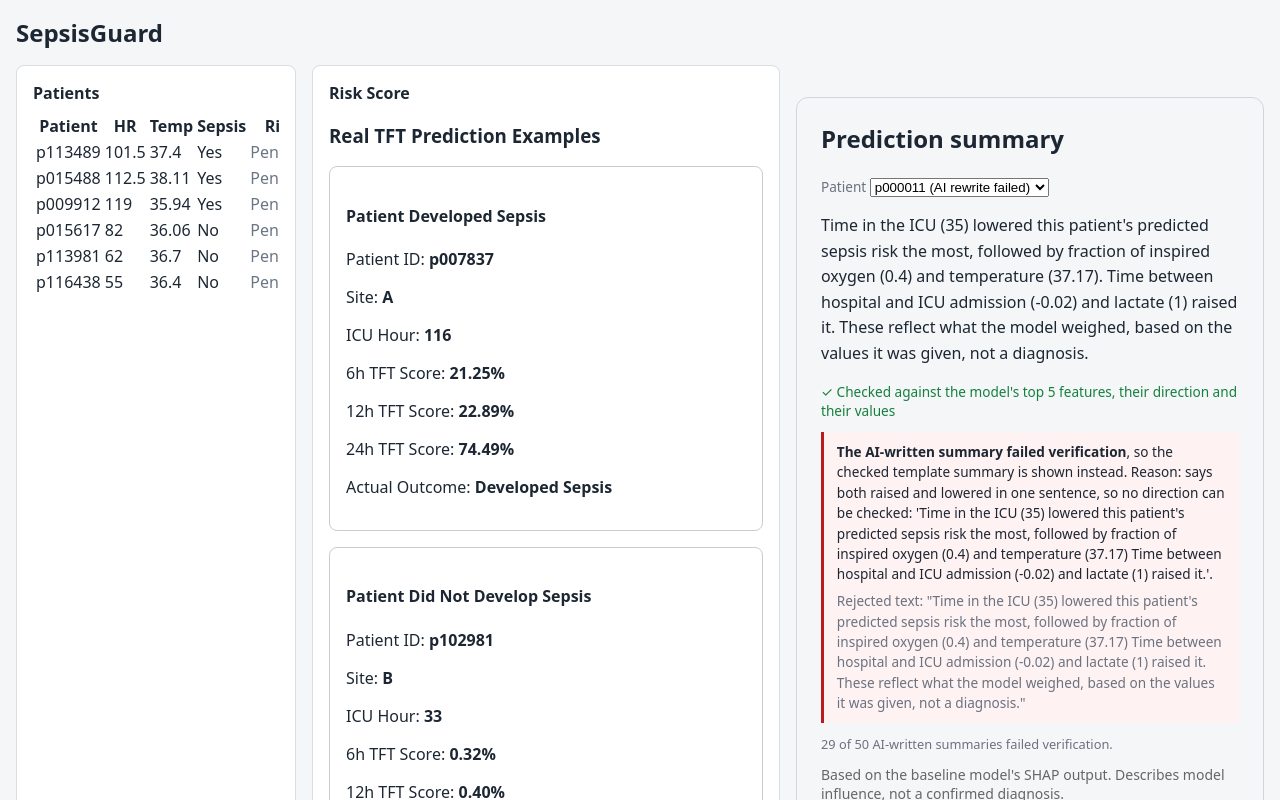
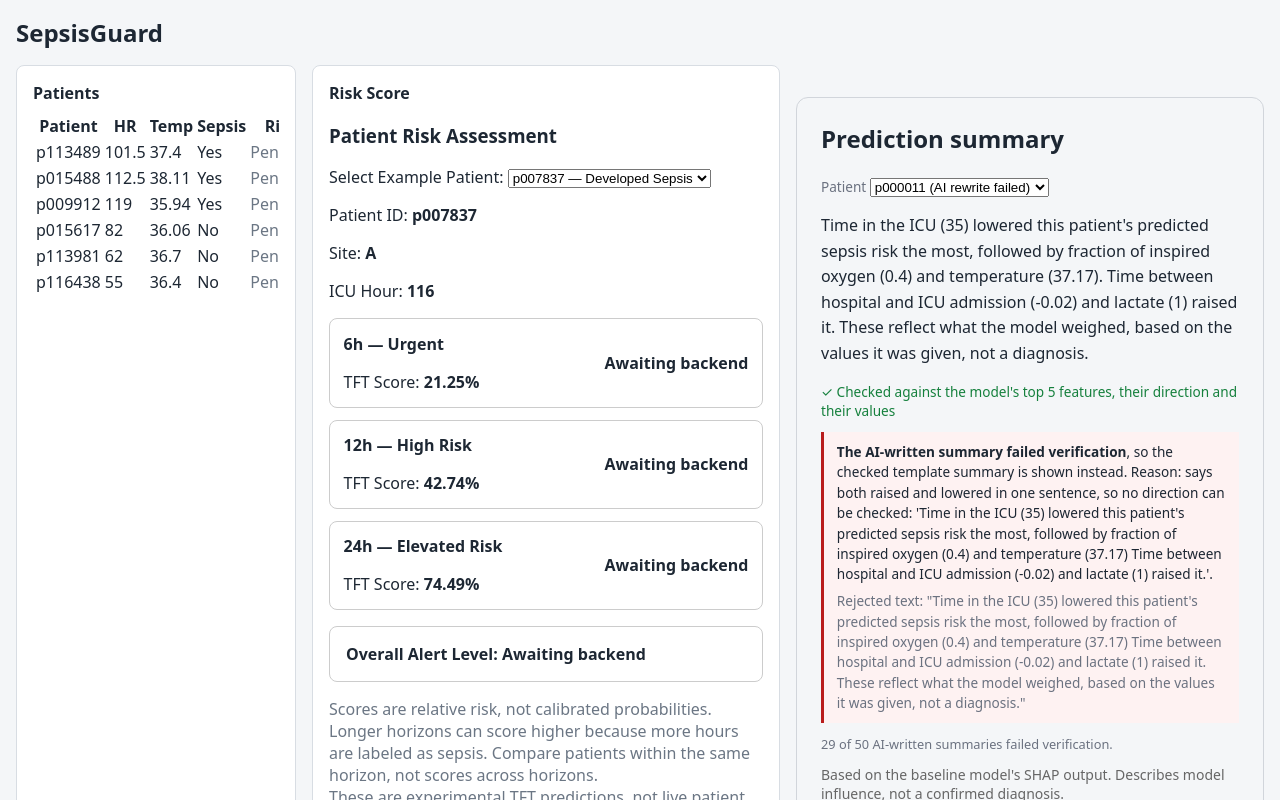
Before and after one commit to aisutd/sepsisguard, a React app in the folder frontend/: page / in a window 1280 px wide. Shown: the top 800 px of the page. Built offline with nearby package versions, Linux system fonts and the light colour scheme; the HTML template or start-up script is replaced by a standard one.

Commit message:
Finalize Models and Update Frontend

```diff
--- a/frontend/src/components/RiskScore.jsx
+++ b/frontend/src/components/RiskScore.jsx
@@ -1,7 +1,8 @@
 
 import { useEffect, useState } from "react";
 
-// Real patient examples from the TFT test predictions.
+// Historical TFT predictions for frontend testing.
+// These should be updated with final locked-model scores.
 const examples = [
     {
         site: "A",
@@ -9,7 +10,7 @@ const examples = [
         ICULOS: 116,
         developed_sepsis: true,
         risk_score_6h: 0.2125,
-        risk_score_12h: 0.228915,
+        risk_score_12h: 0.4274,
         risk_score_24h: 0.7449,
     },
     {
@@ -18,16 +19,31 @@ const examples = [
         ICULOS: 33,
         developed_sepsis: false,
         risk_score_6h: 0.003162,
-        risk_score_12h: 0.004014,
+        risk_score_12h: 0.0038,
         risk_score_24h: 0.0054,
     },
 ];
 
-function RiskScore() {
+
+const horizons = [
+    { key: "6h", label: "Urgent" },
+    { key: "12h", label: "High Risk" },
+    { key: "24h", label: "Elevated Risk" },
+];
+
+function RiskScore({ selectedPatient = null, riskData = null }) {
     const [stats, setStats] = useState(null);
     const [error, setError] = useState(false);
+    const [exampleIndex, setExampleIndex] = useState(0);
 
-    // Load the existing data pipeline statistics.
+    // Use the dashboard's selected patient when provided.
+    // Otherwise, use a local example for testing.
+    const patient = selectedPatient ?? examples[exampleIndex];
+
+    // The overall alert must come from the backend.
+    const overallAlert =
+        riskData?.overall_alert_level ?? "Awaiting backend";
+
     useEffect(() => {
         fetch(`${import.meta.env.BASE_URL}pipeline-status.json`)
             .then((response) => {
@@ -36,39 +52,55 @@ function RiskScore() {
                 }
                 return response.json();
             })
-            .then((data) => setStats(data))
+            .then(setStats)
             .catch(() => setError(true));
     }, []);
+
+    // Format model scores without treating missing data as zero.
+    function formatScore(score) {
+        if (typeof score !== "number" || !Number.isFinite(score)) {
+            return "Unavailable";
+        }
+
+        return `${(score * 100).toFixed(2)}%`;
+    }
 
     return (
         <section className="panel">
             <h2>Risk Score</h2>
 
-            <h3>Real TFT Prediction Examples</h3>
+            <h3>Patient Risk Assessment</h3>
 
-            <div
-                style={{
-                    display: "grid",
-                    gridTemplateColumns:
-                        "repeat(auto-fit, minmax(230px, 1fr))",
-                    gap: "1rem",
-                }}
+            {/* Local example selector until dashboard integration */}
+            {!selectedPatient && (
+                <div style={{ marginBottom: "1rem" }}>
+                    <label htmlFor="risk-patient-select">
+                        Select Example Patient:{" "}
+                    </label>
+
+                    <select
+                        id="risk-patient-select"
+                        value={exampleIndex}
+                        onChange={(e) =>
+                            setExampleIndex(Number(e.target.value))
+                        }
                     >
-                {examples.map((patient) => (
-                    <div
-                        key={`${patient.site}-${patient.patient_id}`}
-                        style={{
-                            border: "1px solid #ccc",
-                            borderRadius: "8px",
-                            padding: "1rem",
-                        }}
+                        {examples.map((example, index) => (
+                            <option
+                                key={`${example.site}-${example.patient_id}`}
+                                value={index}
                             >
-                        <h4>
-                            {patient.developed_sepsis
-                                ? "Patient Developed Sepsis"
-                                : "Patient Did Not Develop Sepsis"}
-                        </h4>
+                                {example.patient_id} —{" "}
+                                {example.developed_sepsis
+                                    ? "Developed Sepsis"
+                                    : "No Sepsis"}
+                            </option>
+                        ))}
+                    </select>
+                </div>
+            )}
 
+            <div style={{ marginBottom: "1rem" }}>
                 <p>
                     Patient ID:{" "}
                     <strong>{patient.patient_id}</strong>
@@ -79,57 +111,98 @@ function RiskScore() {
                 </p>
 
                 <p>
-                            ICU Hour:{" "}
-                            <strong>{patient.ICULOS}</strong>
+                    ICU Hour: <strong>{patient.ICULOS}</strong>
                 </p>
+            </div>
 
-                        <p>
-                            6h TFT Score:{" "}
+            {/* One row for each prediction horizon */}
+            <div
+                style={{
+                    display: "grid",
+                    gap: "0.75rem",
+                    marginBottom: "1rem",
+                }}
+            >
+                {horizons.map(({ key, label }) => {
+                    // Backend results for this horizon.
+                    const model = riskData?.horizons?.[key];
+
+                    // Prefer the backend score if available.
+                    const score =
+                        model?.risk_score ??
+                        patient[`risk_score_${key}`] ??
+                        null;
+
+                    // Never infer alert status from the score.
+                    const fired = model?.fired;
+
+                    const status =
+                        fired === true
+                            ? "Fired"
+                            : fired === false
+                              ? "Not Fired"
+                              : "Awaiting backend";
+
+                    return (
+                        <div
+                            key={key}
+                            style={{
+                                border: "1px solid #ccc",
+                                borderRadius: "8px",
+                                padding: "0.85rem",
+                                display: "flex",
+                                justifyContent: "space-between",
+                                alignItems: "center",
+                                flexWrap: "wrap",
+                                gap: "0.75rem",
+                            }}
+                        >
+                            <div>
                                 <strong>
-                                {(patient.risk_score_6h * 100).toFixed(2)}%
+                                    {key} — {label}
                                 </strong>
-                        </p>
 
-                        <p>
-                            12h TFT Score:{" "}
+                                <p style={{ marginBottom: 0 }}>
+                                    TFT Score:{" "}
                                     <strong>
-                                {(patient.risk_score_12h * 100).toFixed(2)}%
-                            </strong>
-                        </p>
-
-                        <p>
-                            24h TFT Score:{" "}
-                            <strong>
-                                {patient.risk_score_24h === null
-                                    ? "Pending"
-                                    : `${(patient.risk_score_24h * 100).toFixed(2)}%`}
-                            </strong>
-                        </p>
-
-                        <p>
-                            Actual Outcome:{" "}
-                            <strong>
-                                {patient.developed_sepsis
-                                    ? "Developed Sepsis"
-                                    : "No Sepsis"}
+                                        {formatScore(score)}
                                     </strong>
                                 </p>
                             </div>
-                ))}
+
+                            <strong>
+                                {status}
+                            </strong>
+                        </div>
+                    );
+                })}
+            </div>
+
+            {/* Overall alert is controlled by backend logic */}
+            <div
+                style={{
+                    border: "1px solid #ccc",
+                    borderRadius: "8px",
+                    padding: "1rem",
+                    marginBottom: "1rem",
+                }}
+            >
+                <strong>Overall Alert Level: </strong>
+                <strong>{overallAlert}</strong>
             </div>
 
             <p className="placeholder">
-                Longer prediction horizons label more patient-hours
-                as positive, which can affect risk scores.
-                Compare patients within the same prediction horizon,
-                rather than directly comparing scores across horizons.
+                Scores are relative risk, not calibrated
+                probabilities. Longer horizons can score higher
+                because more hours are labeled as sepsis.
+                Compare patients within the same horizon,
+                not scores across horizons.
             </p>
 
             <p className="placeholder">
-                These are real predictions from the TFT
-                models, not live patient monitoring. The scores
-                are experimental and have not been validated
-                for clinical use.
+                These are experimental TFT predictions,
+                not live patient monitoring. They have not
+                been validated for clinical use.
             </p>
 
             <h3>Data Pipeline Status</h3>
```
Also changed, not shown: 1 other file (tests, documents, lock files or other folders). Lines whose indentation alone changed are shown as unchanged.
